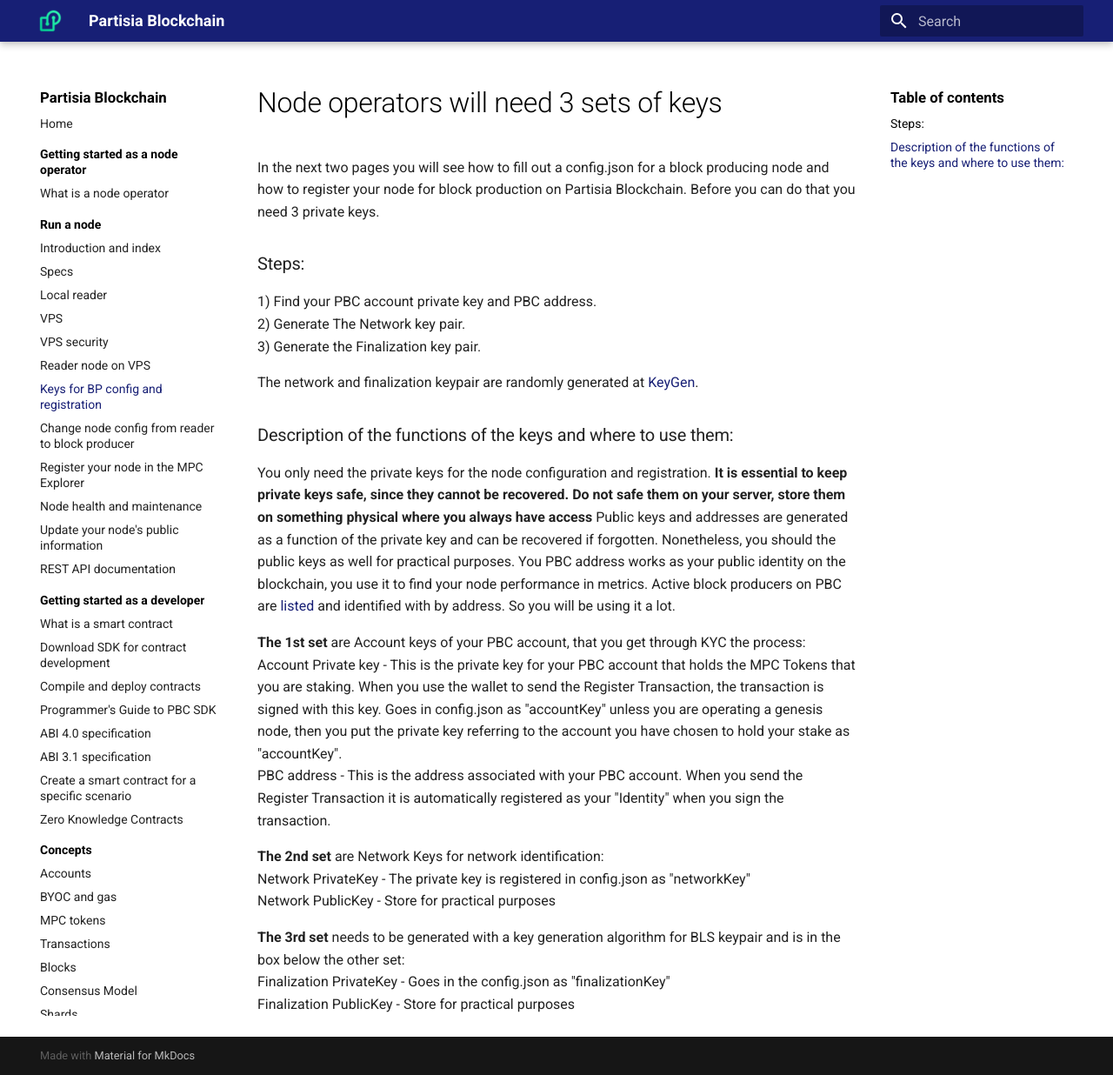
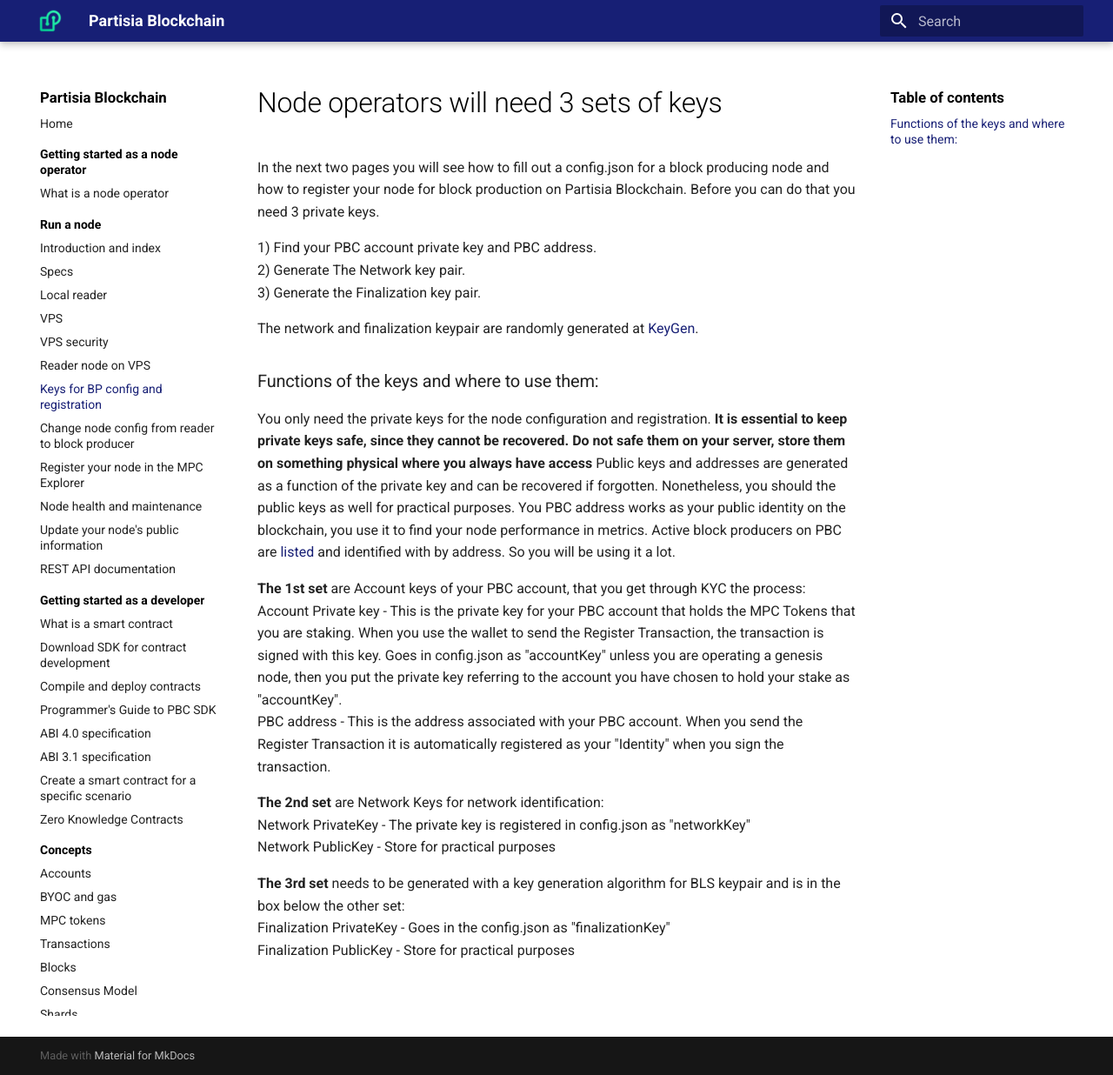
Before and after one commit to 0xSero/partisia-docs, an MkDocs documentation site: the page built from docs/operator-6-keys.md, in a window 1280 px wide and 1236 px high. Shown: the whole window at 87% size. Built offline with MkDocs 1.6.1 and Material for MkDocs 9.7.7, drawn with Linux system fonts in a browser that asks for light colours; a script that is not in the unit is left out.

Commit message:
Remove further redundancies

```diff
--- a/docs/operator-6-keys.md
+++ b/docs/operator-6-keys.md
@@ -1,8 +1,6 @@
 # Node operators will need 3 sets of keys
 
 In the next two pages you will see how to fill out a config.json for a block producing node and how to register your node for block production on Partisia Blockchain. Before you can do that you need 3 private keys.
-
-### Steps:
 
 1) Find your PBC account private key and PBC address.
 2) Generate The Network key pair.
@@ -10,7 +8,7 @@
 
 The network and finalization keypair are randomly generated at [KeyGen](https://dashboard.partisiablockchain.com/keygen).
 
-### Description of the functions of the keys and where to use them:
+### Functions of the keys and where to use them:
 
 You only need the private keys for the node configuration and registration. **It is essential to keep private keys safe, since they cannot be recovered. Do not safe them on your server, store them on something physical where you always have access** Public keys and addresses are generated as a function of the private key and can be recovered if forgotten. Nonetheless, you should the public keys as well for practical purposes. You PBC address works as your public identity on the blockchain, you use it to find your node performance in metrics. Active block producers on PBC are [listed](https://mpcexplorer.com/validators) and identified with by address. So you will be using it a lot.
 
```
